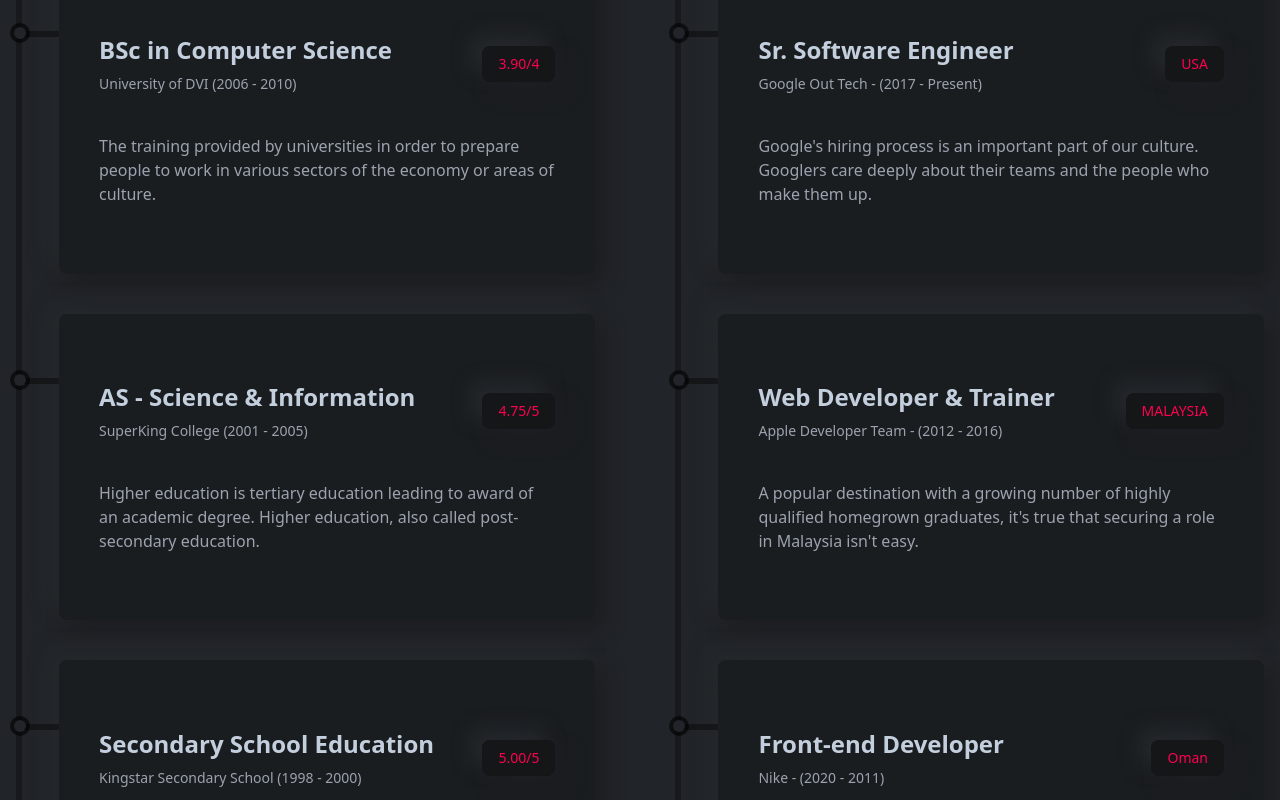
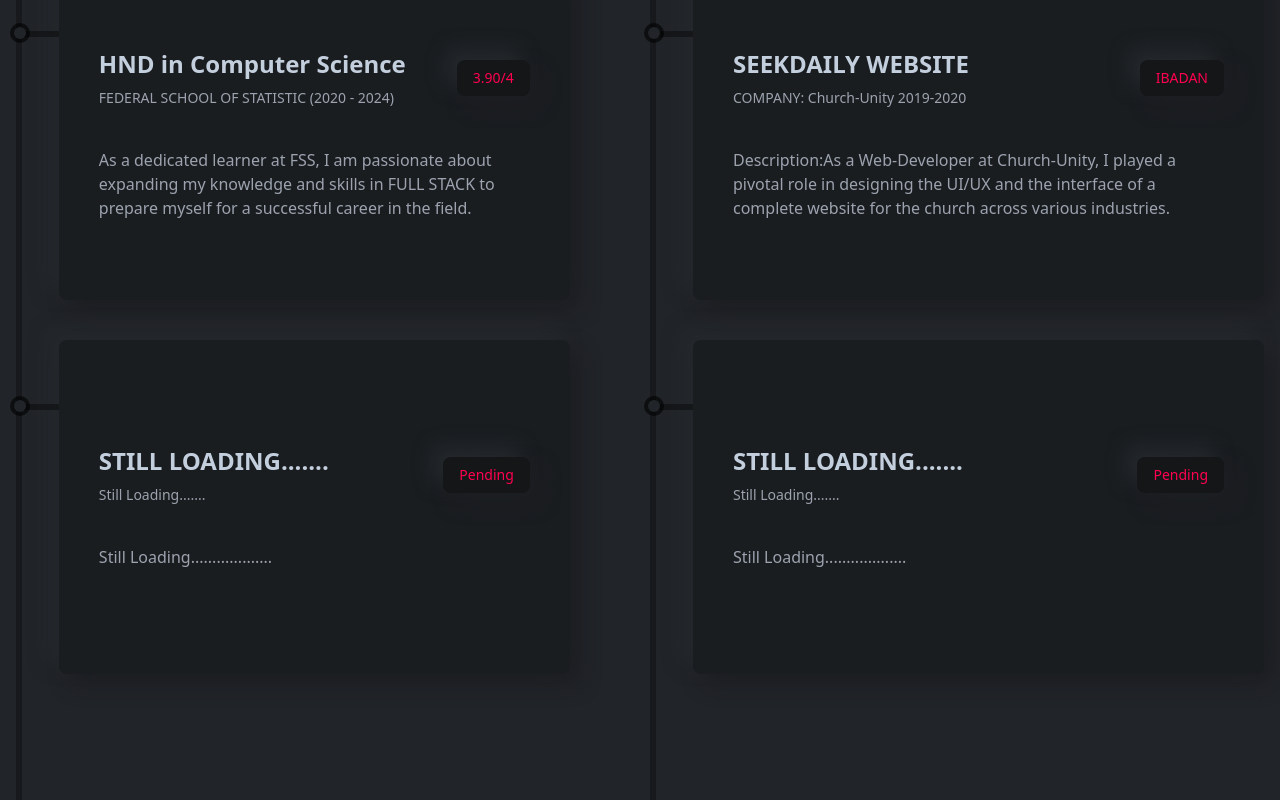
Before and after one commit to vikkymediagithub/Reactjs-Portfolio-Website, a React (Create React App) app: page / in a window 1280 px wide. Shown: the part 3700-4500 px from the top of the page. Built offline with nearby package versions, Linux system fonts and the light colour scheme.

Commit message:
Done with Resume section

```diff
--- a/src/components/resume/Achievement.js
+++ b/src/components/resume/Achievement.js
@@ -11,53 +11,41 @@
     >
       <div>
         <div className="py-12 font-titleFont flex flex-col gap-4">
-          <p className="text-sm text-designColor tracking-[4px]">2019 - 2020</p>
+          <p className="text-sm text-designColor tracking-[4px]">2019 - 2024</p>
           <h2 className="text-4xl font-bold">Company Experience</h2>
         </div>
         <div className="mt-14 w-full h-[1000px] border-l-[6px] border-l-black border-opacity-30 flex flex-col gap-10">
           <ResumeCard
-            title="Lorem ipsum dolor sit amet."
-            subTitle="Lorem ipsum dolor sit amet alternative."
-            result="Success"
-            des="Lorem ipsum dolor sit amet consectetur adipisicing elit. Tempora itaque accusamus corporis dolor debitis natus sapiente, voluptates possimus minima totam!"
+            title="CLOUDWARE TECHNOLOGIES"
+            subTitle="CloudWare Technologies is  a global technology powerhouse."
+            result="IBADAN"
+            des="CloudWare Technologies designs, develop, web mobile applications to power your businesses. We help deploy, integrate technology solutions to solve business, public and social problems."
           />
           <ResumeCard
-            title="Lorem ipsum dolor sit amet."
-            subTitle="Lorem ipsum dolor sit amet alternative."
-            result="Success"
-            des="Lorem ipsum dolor sit amet consectetur adipisicing elit. Tempora itaque accusamus corporis dolor debitis natus sapiente, voluptates possimus minima totam!"
-          />
-          <ResumeCard
-            title="Lorem ipsum dolor sit amet."
-            subTitle="Lorem ipsum dolor sit amet alternative."
-            result="Success"
-            des="Lorem ipsum dolor sit amet consectetur adipisicing elit. Tempora itaque accusamus corporis dolor debitis natus sapiente, voluptates possimus minima totam!"
+            title="STILL LOADING......."
+            subTitle="Still Loading......."
+            result="Pending"
+            des="Still Loading..................."
           />
         </div>
       </div>
       <div>
         <div className="py-12 font-titleFont flex flex-col gap-4">
-          <p className="text-sm text-designColor tracking-[4px]">2007 - 2010</p>
+          <p className="text-sm text-designColor tracking-[4px]">2019 - 2024</p>
           <h2 className="text-4xl font-bold">Job Experience</h2>
         </div>
         <div className="mt-14 w-full h-[1000px] border-l-[6px] border-l-black border-opacity-30 flex flex-col gap-10">
           <ResumeCard
-            title="Lorem ipsum dolor sit amet."
-            subTitle="Lorem ipsum dolor sit amet alternative."
-            result="Success"
-            des="Lorem ipsum dolor sit amet consectetur adipisicing elit. Tempora itaque accusamus corporis dolor debitis natus sapiente, voluptates possimus minima totam!"
+            title="SEEKDAILY WEBSITE"
+            subTitle="COMPANY: Church-Unity 2019-2020"
+            result="IBADAN"
+            des="Description:As a Web-Developer at Church-Unity, I played a pivotal role in designing the UI/UX and the interface of a complete website for the church across various industries."
           />
           <ResumeCard
-            title="Lorem ipsum dolor sit amet."
-            subTitle="Lorem ipsum dolor sit amet alternative."
-            result="Success"
-            des="Lorem ipsum dolor sit amet consectetur adipisicing elit. Tempora itaque accusamus corporis dolor debitis natus sapiente, voluptates possimus minima totam!"
-          />
-          <ResumeCard
-            title="Lorem ipsum dolor sit amet."
-            subTitle="Lorem ipsum dolor sit amet alternative."
-            result="Success"
-            des="Lorem ipsum dolor sit amet consectetur adipisicing elit. Tempora itaque accusamus corporis dolor debitis natus sapiente, voluptates possimus minima totam!"
+            title="STILL LOADING......."
+            subTitle="Still Loading......."
+            result="Pending"
+            des="Still Loading..................."
           />
         </div>
       </div>
--- a/src/components/resume/Education.js
+++ b/src/components/resume/Education.js
@@ -17,22 +17,16 @@
         </div>
         <div className="mt-6 lgl:mt-14 w-full h-[1000px] border-l-[6px] border-l-black border-opacity-30 flex flex-col gap-10">
           <ResumeCard
-            title="BSc in Computer Science"
-            subTitle="University of DVI (2006 - 2010)"
+            title="HND in Computer Science"
+            subTitle="FEDERAL SCHOOL OF STATISTIC (2020 - 2024)"
             result="3.90/4"
-            des="The training provided by universities in order to prepare people to work in various sectors of the economy or areas of culture."
+            des="As a dedicated learner at FSS, I am passionate about expanding my knowledge and skills in FULL STACK to prepare myself for a successful career in the field."
           />
           <ResumeCard
-            title="AS - Science & Information"
-            subTitle="SuperKing College (2001 - 2005)"
-            result="4.75/5"
-            des="Higher education is tertiary education leading to award of an academic degree. Higher education, also called post-secondary education."
-          />
-          <ResumeCard
-            title="Secondary School Education"
-            subTitle="Kingstar Secondary School (1998 - 2000)"
-            result="5.00/5"
-            des="Secondary education or post-primary education covers two phases on the International Standard Classification of Education scale."
+            title="STILL LOADING......."
+            subTitle="Still Loading......."
+            result="Pending"
+            des="Still Loading..................."
           />
         </div>
       </div>
@@ -40,27 +34,21 @@
 
       <div>
         <div className="py-6 lgl:py-12 font-titleFont flex flex-col gap-4">
-          <p className="text-sm text-designColor tracking-[4px]">2010 - 2022</p>
+          <p className="text-sm text-designColor tracking-[4px]">2019 - 2024</p>
           <h2 className="text-3xl md:text-4xl font-bold">Job Experience</h2>
         </div>
         <div className="mt-6 lgl:mt-14 w-full h-[1000px] border-l-[6px] border-l-black border-opacity-30 flex flex-col gap-10">
           <ResumeCard
-            title="Sr. Software Engineer"
-            subTitle="Google Out Tech - (2017 - Present)"
-            result="USA"
-            des="Google's hiring process is an important part of our culture. Googlers care deeply about their teams and the people who make them up."
+            title="SEEKDAILY WEBSITE"
+            subTitle="COMPANY: Church-Unity 2019-2020"
+            result="IBADAN"
+            des="Description:As a Web-Developer at Church-Unity, I played a pivotal role in designing the UI/UX and the interface of a complete website for the church across various industries."
           />
           <ResumeCard
-            title="Web Developer & Trainer"
-            subTitle="Apple Developer Team - (2012 - 2016)"
-            result="MALAYSIA"
-            des="A popular destination with a growing number of highly qualified homegrown graduates, it's true that securing a role in Malaysia isn't easy."
-          />
-          <ResumeCard
-            title="Front-end Developer"
-            subTitle="Nike - (2020 - 2011)"
-            result="Oman"
-            des="The Oman economy has grown strongly over recent years, having transformed itself from a producer and innovation-based economy."
+            title="STILL LOADING......."
+            subTitle="Still Loading......."
+            result="Pending"
+            des="Still Loading..................."
           />
         </div>
       </div>
--- a/src/components/resume/Experience.js
+++ b/src/components/resume/Experience.js
@@ -11,27 +11,21 @@
     >
       <div>
         <div className="flex flex-col gap-4">
-          <p className="text-sm text-designColor tracking-[4px]">2010 - 2022</p>
+          <p className="text-sm text-designColor tracking-[4px]">2022 - 2024</p>
           <h2 className="text-4xl font-bold">Job Experience</h2>
         </div>
         <div className="mt-14 w-full h-[1000px] border-l-[6px] border-l-black border-opacity-30 flex flex-col gap-10">
           <ResumeCard
-            title="Sr. Software Engineer"
-            subTitle="Google Out Tech - (2017 - Present)"
-            result="USA"
-            des="Google's hiring process is an important part of our culture. Googlers care deeply about their teams and the people who make them up."
+            title="SEEKDAILY WEBSITE"
+            subTitle="COMPANY: Church-Unity 2019-2020"
+            result="IBADAN"
+            des="Description:As a Web-Developer at Church-Unity, I played a pivotal role in designing the UI/UX and the interface of a complete website for the church across various industries."
           />
           <ResumeCard
-            title="Web Developer & Trainer"
-            subTitle="Apple Developer Team - (2012 - 2016)"
-            result="MALAYSIA"
-            des="A popular destination with a growing number of highly qualified homegrown graduates, it's true that securing a role in Malaysia isn't easy."
-          />
-          <ResumeCard
-            title="Front-end Developer"
-            subTitle="Nike - (2020 - 2011)"
-            result="Oman"
-            des="The Oman economy has grown strongly over recent years, having transformed itself from a producer and innovation-based economy."
+            title="STILL LOADING......."
+            subTitle="Still Loading......."
+            result="Pending"
+            des="Still Loading..................."
           />
         </div>
       </div>
@@ -42,22 +36,16 @@
         </div>
         <div className="mt-14 w-full h-[1000px] border-l-[6px] border-l-black border-opacity-30 flex flex-col gap-10">
           <ResumeCard
-            title="Gym Instructor"
-            subTitle="Rainbow Gym Center (2015 - 2020)"
-            result="DHAKA"
-            des="The training provided by universities in order to prepare people to work in various sectors of the economy or areas of culture."
+            title="SENIOR DEVELOPER"
+            subTitle="Cloudware Technology (2023 - 2024)"
+            result="ASHI"
+            des="The training provided by the company in order to prepare students to work and to familiar to the tech world."
           />
           <ResumeCard
-            title="Web Developer and Instructor"
-            subTitle="SuperKing College (2010 - 2014)"
-            result="CANADA"
-            des="Higher education is tertiary education leading to award of an academic degree. Higher education, also called post-secondary education."
-          />
-          <ResumeCard
-            title="School Teacher"
-            subTitle="Kingstar Secondary School (2001 - 2010)"
-            result="NEVADA"
-            des="Secondary education or post-primary education covers two phases on the International Standard Classification of Education scale."
+            title="STILL LOADING......."
+            subTitle="Still Loading......."
+            result="Pending"
+            des="Still Loading..................."
           />
         </div>
       </div>
```
Also changed, not shown: src/components/resume/Skills.js (+5 -5 lines).
